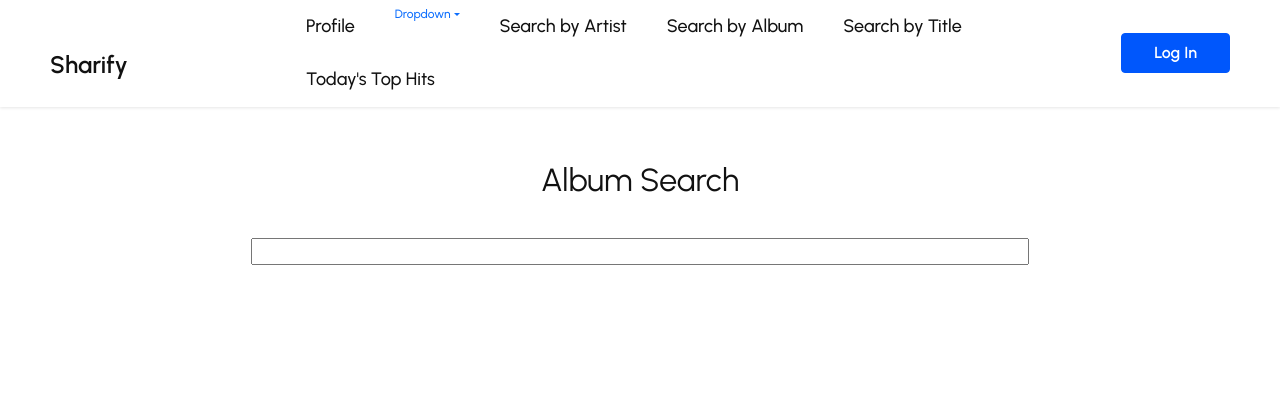
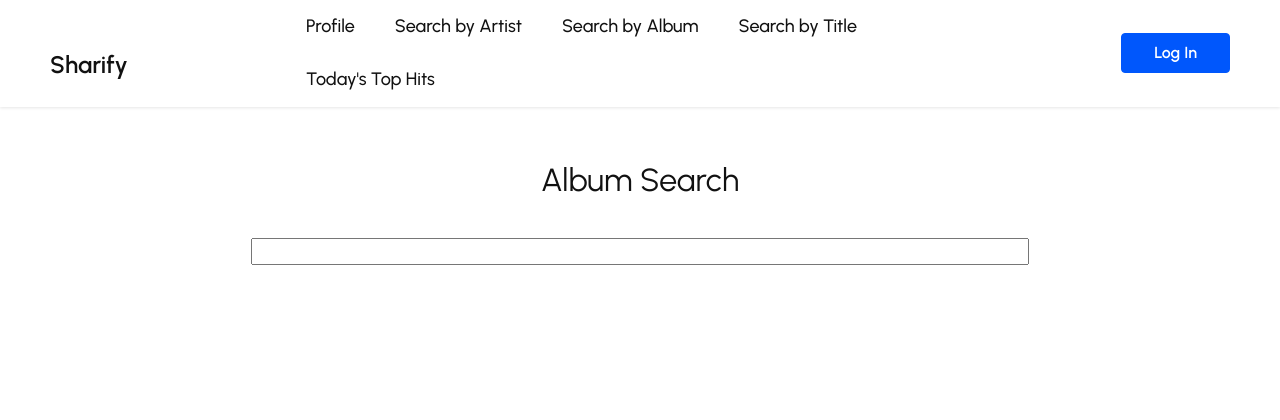
Before and after one commit to zaustin1522/SeniorProject, a Django app: page /search/album/ in a window 1280 px wide. Shown: the top 420 px of the page. Run offline with Django 3.2, Linux system fonts and the light colour scheme; some libraries are stand-ins or nearby versions.

Commit message:
couldn't get dropdown menu to work

```diff
--- a/sharify/templates/navbar.html
+++ b/sharify/templates/navbar.html
@@ -18,17 +18,6 @@
                     <li class="nav-item">
                         <a class="nav-link link text-black display-4" href="/userprofile/">Profile<br></a>
                     </li>
-                    <li class="nav-item dropdown">
-                        <a class="nav-link dropdown-toggle" href="#" id="navbarDropdown" role="button" data-toggle="dropdown" aria-haspopup="true" aria-expanded="false">
-                          Dropdown
-                        </a>
-                        <div class="dropdown-menu" aria-labelledby="navbarDropdown">
-                          <a class="dropdown-item" href="#">Action</a>
-                          <a class="dropdown-item" href="#">Another action</a>
-                          <div class="dropdown-divider"></div>
-                          <a class="dropdown-item" href="#">Something else here</a>
-                        </div>
-                    </li>
                     <li class="nav-item">
                         <a class="nav-link link text-black display-4" href="/search/artist/">Search by Artist<br></a>
                     </li>
```
